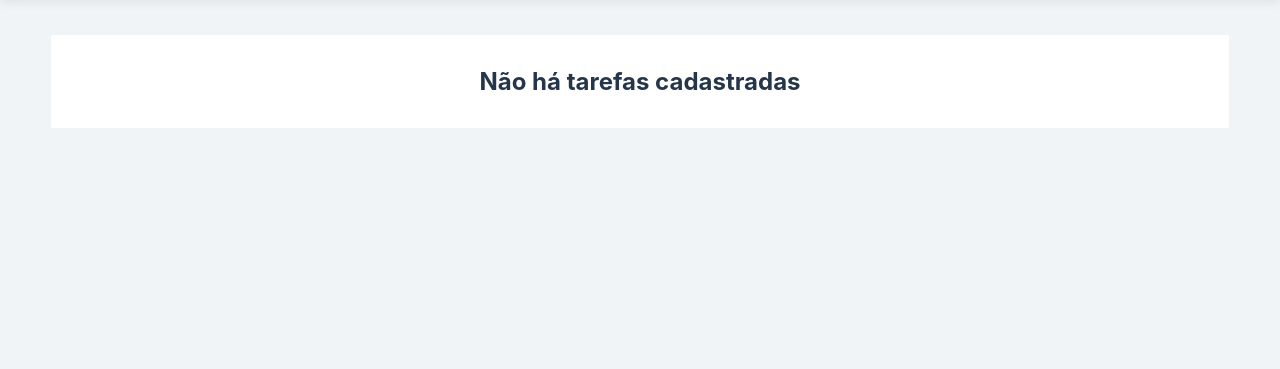
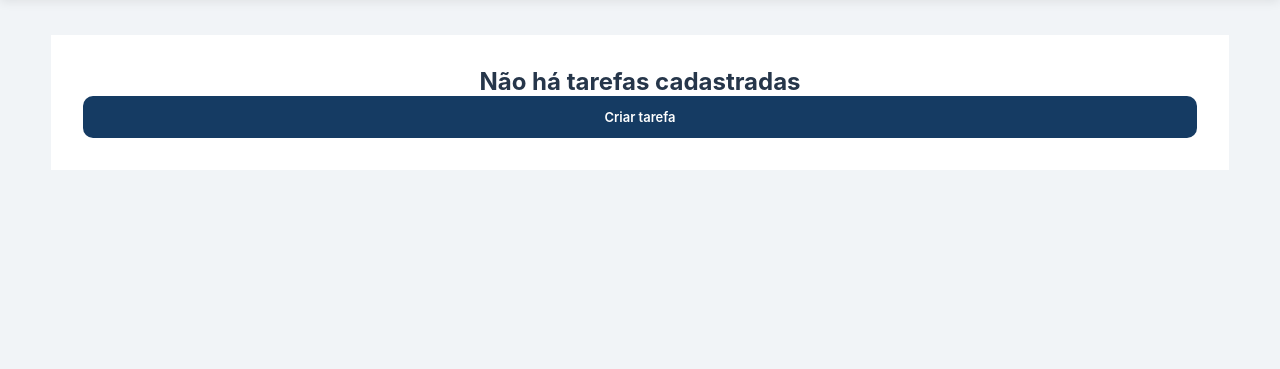
Before and after one commit to LeticiaMMorais/gest-projetos, a Django app: page /tarefas/listar_tarefas/ in a window 1280 px wide. Shown: the part 76-445 px from the top of the page. Run offline with Django 5.2, Linux system fonts and the light colour scheme; data that the repository does not hold is empty.

Commit message:
Adicionando botão quando não tem nenhuma tarefa cadastrada. close #15

```diff
--- a/tarefas/templates/tarefas/list_tasks.html
+++ b/tarefas/templates/tarefas/list_tasks.html
@@ -82,6 +82,9 @@
             <h2 style="text-align: center;">
                 Não há tarefas cadastradas
             </h2>
+            <a href="{% url 'tarefas:create-task' %}" class="btn btn-primary">
+                    Criar tarefa
+                </a>
         {% endif %}
     </section>
 </div>
```
